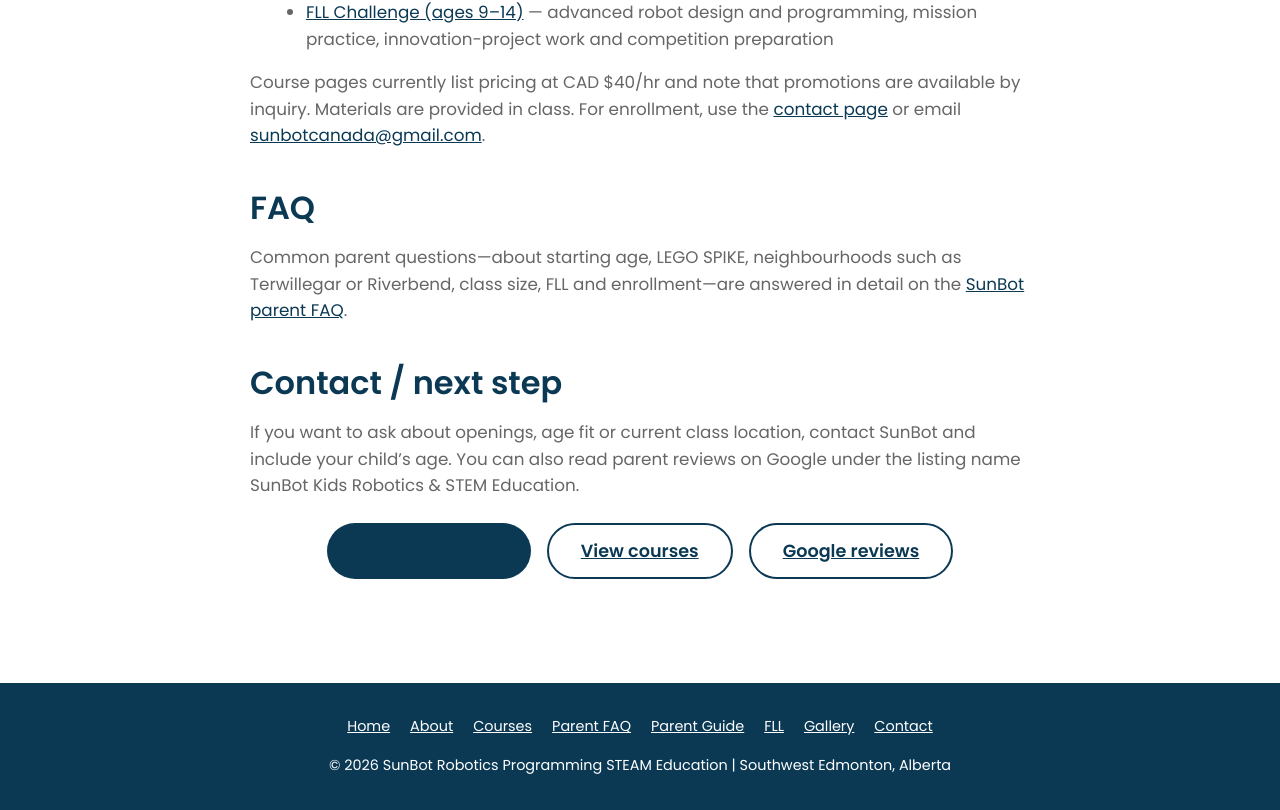
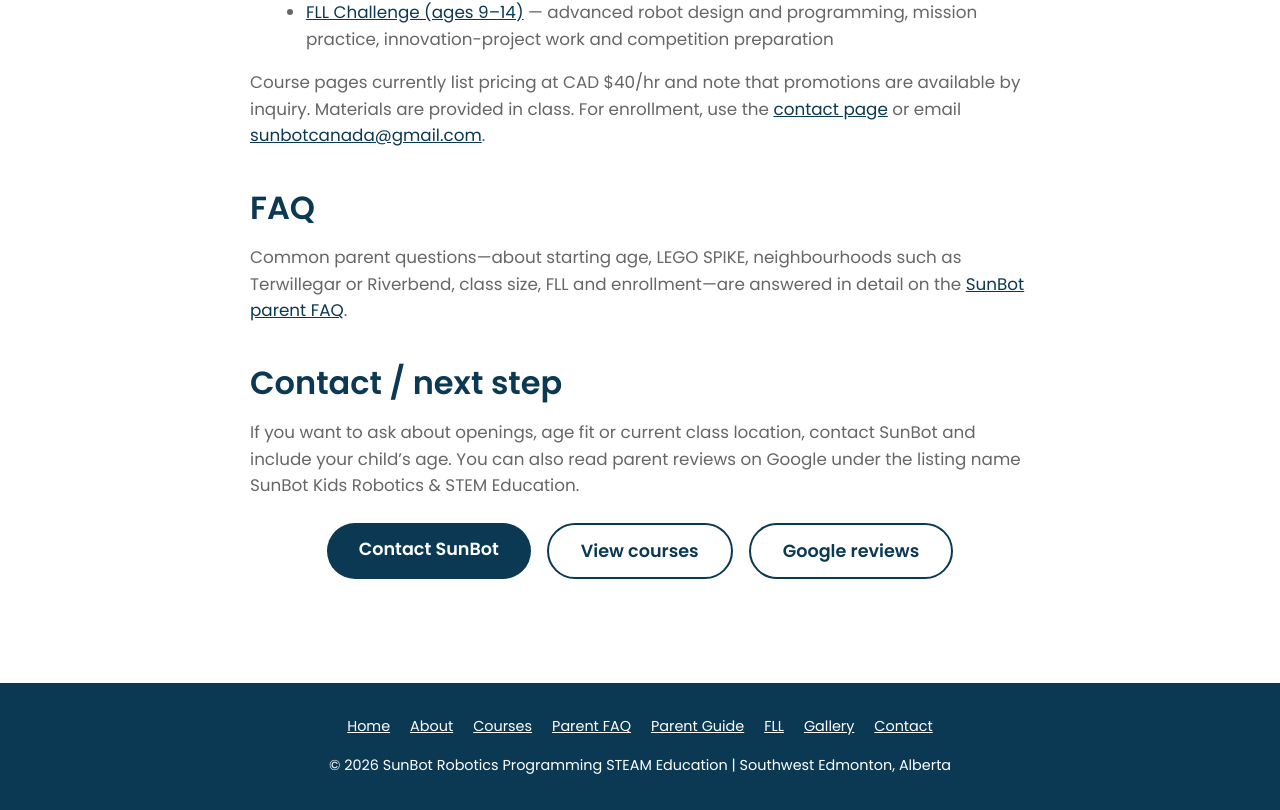
Before and after one commit to sunbotcanada/sunbotcanada.github.io, a plain HTML site: page parents-guide.html in a window 1280 px wide. Shown: the part 3537-4347 px from the top of the page. Drawn offline with nearby package versions, Linux system fonts and the light colour scheme.

Commit message:
Enhance link styles in .content-narrow class by differentiating button styles for primary and secondary custom buttons, including hover effects.

```diff
--- a/assets/css/style.css
+++ b/assets/css/style.css
@@ -949,9 +949,25 @@
     max-width: 820px;
 }
 
-.content-narrow a {
+.content-narrow a:not(.btn-primary-custom):not(.btn-secondary-custom) {
     color: var(--primary-blue);
     text-decoration: underline;
+}
+
+.content-narrow a.btn-primary-custom {
+    color: var(--white);
+    text-decoration: none;
+}
+
+.content-narrow a.btn-secondary-custom {
+    color: var(--primary-blue);
+    text-decoration: none;
+}
+
+.content-narrow a.btn-primary-custom:hover,
+.content-narrow a.btn-secondary-custom:hover {
+    color: var(--white);
+    text-decoration: none;
 }
 
 .local-service p,
```
